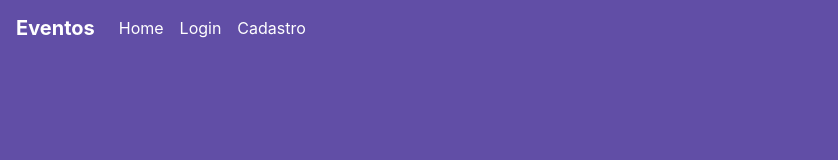
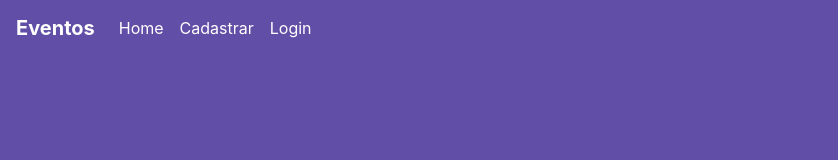
Before and after one commit to alextalha/eventos_react, a React (Create React App) app: page /login in a window 1280 px wide. Shown: the top 160 px of the page, without its empty margins (0-838 px from the left). Built offline with nearby package versions, Linux system fonts and the light colour scheme.

Commit message:
13. Deixando o menu dinâmico para usuário logado

```diff
--- a/src/componentes/navbar/index.js
+++ b/src/componentes/navbar/index.js
@@ -1,8 +1,11 @@
 import React from "react";
 import "./navbar.css";
 import { Link } from "react-router-dom";
+import { useSelector, useDispatch } from "react-redux";
 
 function Navbar() {
+  const dispatch = useDispatch();
+
   return (
     <nav className="navbar navbar-expand-lg">
       <span className="navbar-brand text-white font-weight-bold">Eventos</span>
@@ -24,16 +27,46 @@ function Navbar() {
               Home <span className="sr-only">(Página atual)</span>
             </Link>
           </li>
+
+          {useSelector(state => state.usuarioLogado) == 0 ? (
+            <>
+              <li className="nav-item">
+                <Link className="nav-link" to="/usuarioNovo">
+                  Cadastrar
+                </Link>
+              </li>
               <li className="nav-item">
                 <Link className="nav-link" to="/login">
                   Login
                 </Link>
               </li>
+            </>
+          ) : (
+            <>
               <li className="nav-item">
-            <Link className="nav-link" to="/usuarioNovo">
-              Cadastro
+                <Link className="nav-link" to="#">
+                  Publicar Evento
                 </Link>
               </li>
+
+              <li className="nav-item">
+                <Link className="nav-link" to="#">
+                  Meus Eventos
+                </Link>
+              </li>
+
+              <li className="nav-item">
+                <Link
+                  className="nav-link"
+                  onClick={() =>
+                    dispatch({ type: "LOG_OUT", usuarioEmail: "" })
+                  }
+                >
+                  Sair
+                </Link>
+              </li>
+            </>
+          )}
         </ul>
       </div>
     </nav>
```
Lines whose indentation alone changed are shown as unchanged.
